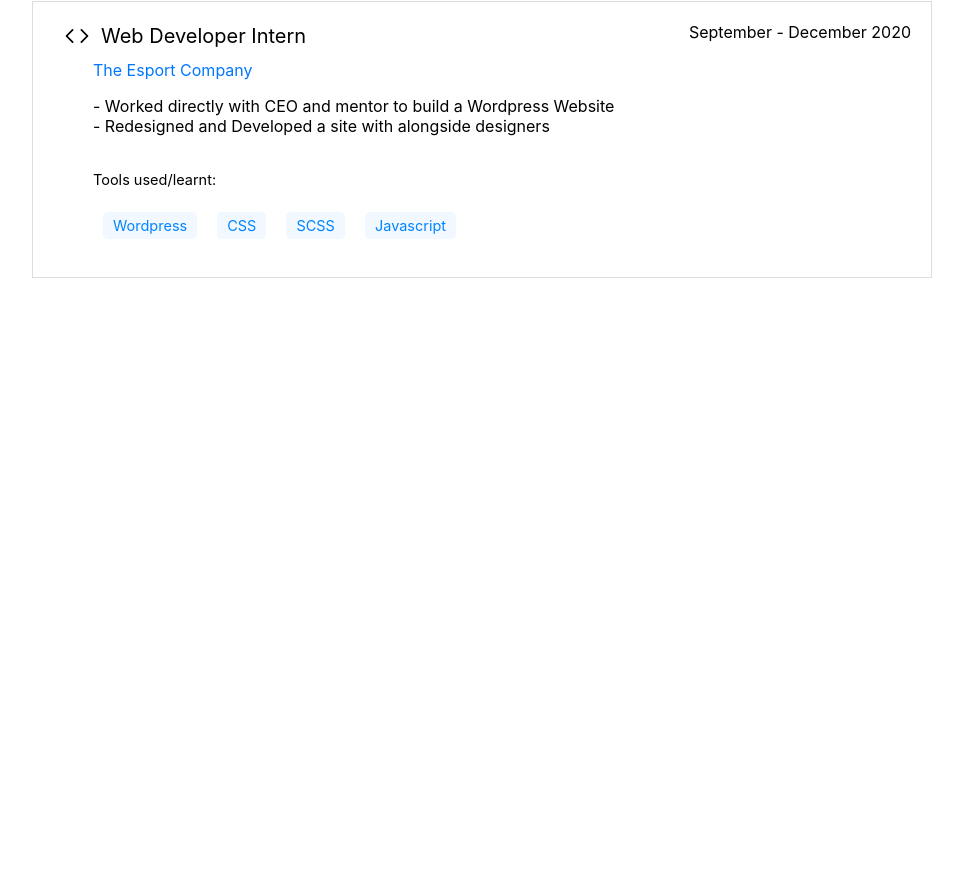
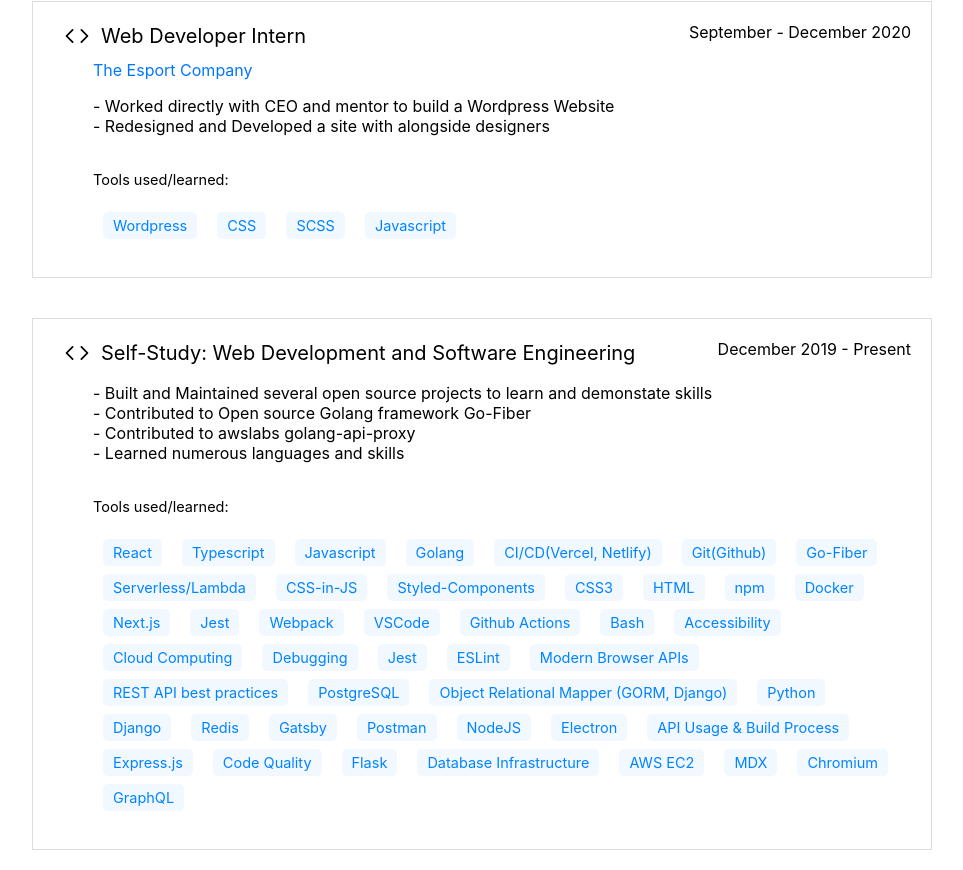
Before and after one commit to NikSchaefer/nikschaefer.com, a Next.js app: page /about in a window 1280 px wide. Shown: the part 1301-2171 px from the top of the page, without its empty margins (158-1121 px from the left). Before the commit the page ends 1599 px from the top, so only its background shows below. Built offline with nearby package versions, Linux system fonts and the light colour scheme.

Commit message:
update content and self study

```diff
--- a/content/jobs.json
+++ b/content/jobs.json
@@ -85,5 +85,66 @@
 			"Jest",
 			"Webpack"
 		]
+	},
+	{
+		"date": 0,
+		"title": "Self-Study: Web Development and Software Engineering",
+		"company": "",
+		"location": "Remote",
+		"range": "December 2019 - Present",
+		"url": "",
+		"content": [
+			"Built and Maintained several open source projects to learn and demonstate skills",
+			"Contributed to Open source Golang framework Go-Fiber",
+			"Contributed to awslabs golang-api-proxy",
+			"Learned numerous languages and skills"
+		],
+		"tools": [
+			"React",
+			"Typescript",
+			"Javascript",
+			"Golang",
+			"CI/CD(Vercel, Netlify)",
+			"Git(Github)",
+			"Go-Fiber",
+			"Serverless/Lambda",
+			"CSS-in-JS",
+			"Styled-Components",
+			"CSS3",
+			"HTML",
+			"npm",
+			"Docker",
+			"Next.js",
+			"Jest",
+			"Webpack",
+			"VSCode",
+			"Github Actions",
+			"Bash",
+			"Accessibility",
+			"Cloud Computing",
+			"Debugging",
+			"Jest",
+			"ESLint",
+			"Modern Browser APIs",
+			"REST API best practices",
+			"PostgreSQL",
+			"Object Relational Mapper (GORM, Django)",
+			"Python",
+			"Django",
+			"Redis",
+			"Gatsby",
+			"Postman",
+			"NodeJS",
+			"Electron",
+			"API Usage & Build Process",
+			"Express.js",
+			"Code Quality",
+			"Flask",
+			"Database Infrastructure",
+			"AWS EC2",
+			"MDX",
+			"Chromium",
+			"GraphQL"
+		]
 	}
 ]
--- a/src/pages/about.tsx
+++ b/src/pages/about.tsx
@@ -117,7 +117,7 @@ export default function About(): JSX.Element {
 									))}
 								</ul>
 								<ToolsAndTechnologies>
-									<h4>Tools used/learnt:</h4>
+									<h4>Tools used/learned:</h4>
 									{data.tools.map((value) => (
 										<Tag key={value}>{value}</Tag>
 									))}
```
